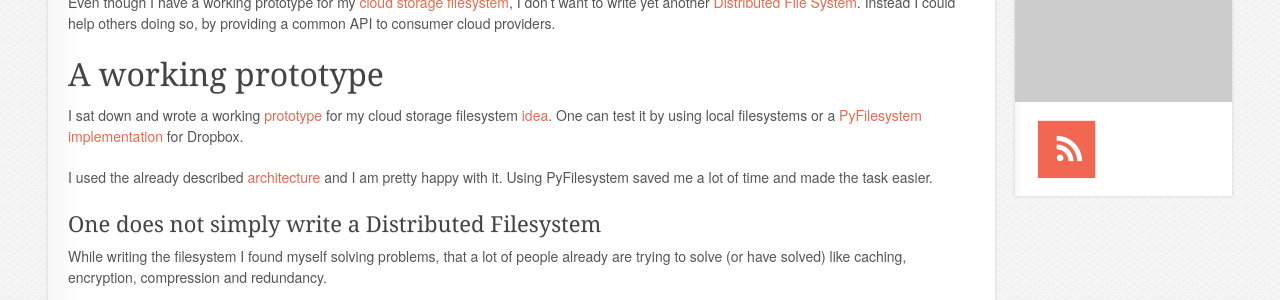
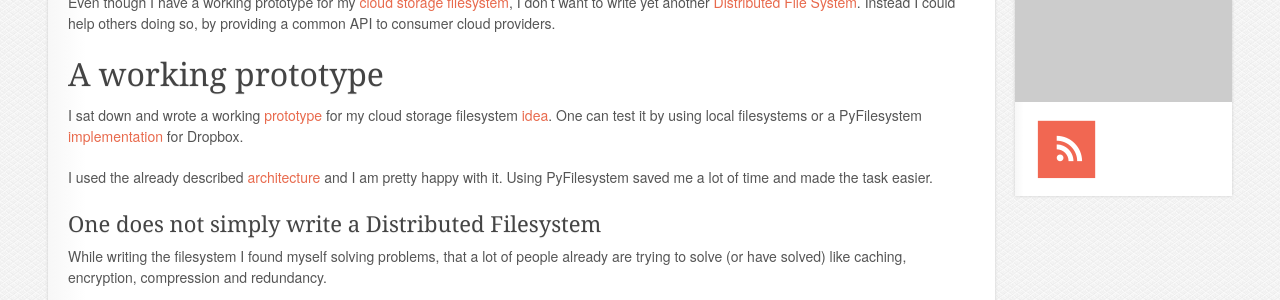
Before and after one commit to lukasmartinelli/lukasmartinelli.github.io, a Jekyll site: the page built from _posts/2014-07-03-future-of-cuckoodrive.md, in a window 1280 px wide and 900 px high. Shown: the part 213-513 px from the top of the window. Built offline with Jekyll 4.4.1, drawn with Linux system fonts in a browser that asks for light colours; Markdown is read by kramdown in place of the engine named in the settings.

Commit message:
Fixed link

```diff
--- a/_posts/2014-07-03-future-of-cuckoodrive.md
+++ b/_posts/2014-07-03-future-of-cuckoodrive.md
@@ -13,7 +13,7 @@ Even though I have a working prototype for my [cloud storage filesystem](http://
 ## A working prototype
 I sat down and wrote a working
 [prototype](https://github.com/lukasmartinelli/cuckoodrive)
-for my cloud storage filesystem [idea](http://lukasmartinelli.ch/idea/2014/03/11/using-the-cloud-storages-as-one-big-encrypted-disk.html). One can test it by using local filesystems or a [PyFilesystem implementation](https://github.com/lukasmartinelli/fs-dropbox) for Dropbox.
+for my cloud storage filesystem [idea](http://lukasmartinelli.ch/idea/2014/03/11/using-the-cloud-storages-as-one-big-encrypted-disk.html). One can test it by using local filesystems or a PyFilesystem  [implementation](https://github.com/lukasmartinelli/fs-dropbox) for Dropbox.
 
 I used the already described [architecture](http://lukasmartinelli.ch/python/2014/03/13/cuckoo-drive-architecture.html) and I am pretty happy with it. Using PyFilesystem saved me a lot of
 time and made the task easier.
```
